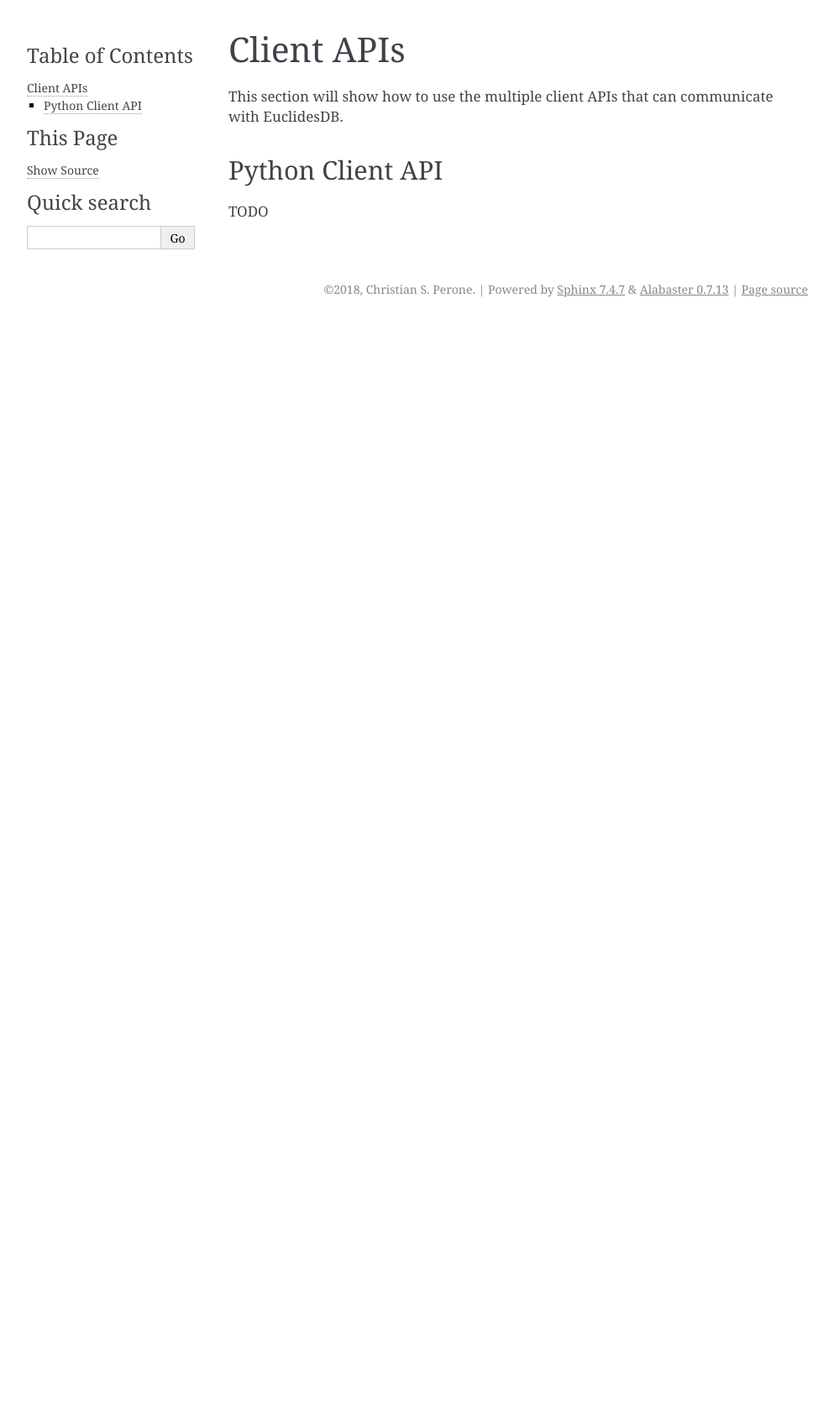
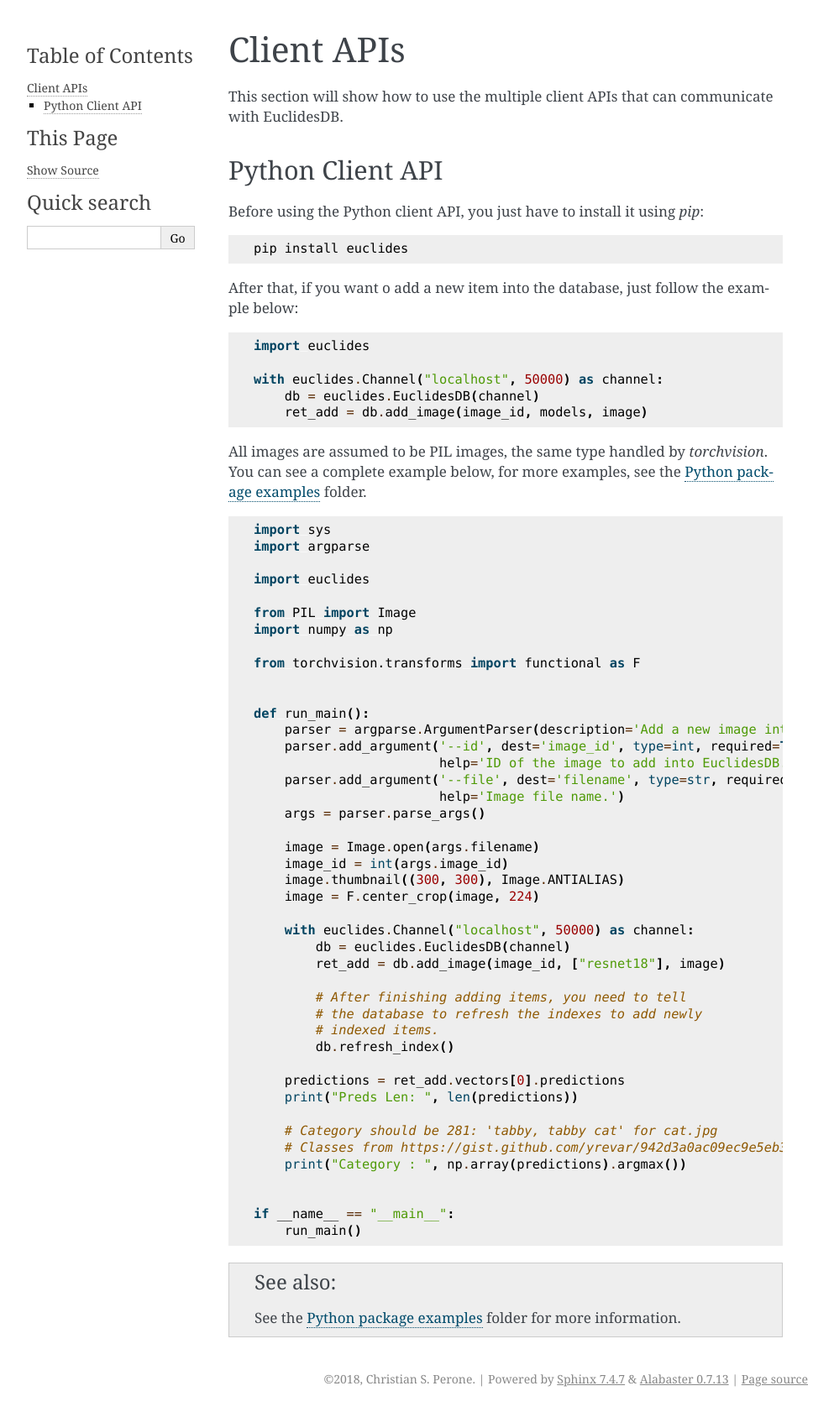
Before and after one commit to perone/euclidesdb, a Sphinx documentation site: the page built from docs/source/client.rst, in a window 1280 px wide. Shown: the whole page at 84% size, without its empty margins (148-1141 px from the left). Built offline with Sphinx 7.4.7, drawn with Linux system fonts in a browser that asks for light colours; before the commit the page ends 900 px from its top, so only the background shows below that.

Commit message:
Adding docs for client API and changelog.

```diff
--- a/docs/source/client.rst
+++ b/docs/source/client.rst
@@ -4,4 +4,67 @@
 
 Python Client API
 -------------------------------------------------------------------------------
-TODO
+Before using the Python client API, you just have to install it using `pip`::
+
+    pip install euclides
+
+After that, if you want o add a new item into the database, just follow the example below:
+
+.. code-block:: python
+
+    import euclides
+
+    with euclides.Channel("localhost", 50000) as channel:
+        db = euclides.EuclidesDB(channel)
+        ret_add = db.add_image(image_id, models, image)
+
+All images are assumed to be PIL images, the same type handled by `torchvision`. You can see a complete example below, for more examples, see the `Python package examples <https://github.com/perone/euclidesdb/tree/master/python/examples>`_ folder.
+
+.. code-block:: python
+
+    import sys
+    import argparse
+
+    import euclides
+
+    from PIL import Image
+    import numpy as np
+
+    from torchvision.transforms import functional as F
+
+
+    def run_main():
+        parser = argparse.ArgumentParser(description='Add a new image into database.')
+        parser.add_argument('--id', dest='image_id', type=int, required=True,
+                            help='ID of the image to add into EuclidesDB.')
+        parser.add_argument('--file', dest='filename', type=str, required=True,
+                            help='Image file name.')
+        args = parser.parse_args()
+
+        image = Image.open(args.filename)
+        image_id = int(args.image_id)
+        image.thumbnail((300, 300), Image.ANTIALIAS)
+        image = F.center_crop(image, 224)
+
+        with euclides.Channel("localhost", 50000) as channel:
+            db = euclides.EuclidesDB(channel)
+            ret_add = db.add_image(image_id, ["resnet18"], image)
+
+            # After finishing adding items, you need to tell
+            # the database to refresh the indexes to add newly
+            # indexed items.
+            db.refresh_index()
+
+        predictions = ret_add.vectors[0].predictions
+        print("Preds Len: ", len(predictions))
+
+        # Category should be 281: 'tabby, tabby cat' for cat.jpg
+        # Classes from https://gist.github.com/yrevar/942d3a0ac09ec9e5eb3a
+        print("Category : ", np.array(predictions).argmax())
+
+
+    if __name__ == "__main__":
+        run_main()
+
+
+.. seealso:: See the `Python package examples <https://github.com/perone/euclidesdb/tree/master/python/examples>`_ folder for more information.
--- a/docs/source/index.rst
+++ b/docs/source/index.rst
@@ -23,6 +23,7 @@
    :maxdepth: 4
    :caption: Contents:
 
+   changelog
    getstarted
    installation
    configuration
```
Also changed, not shown: docs/source/changelog.rst (added, +12 -0 lines).
